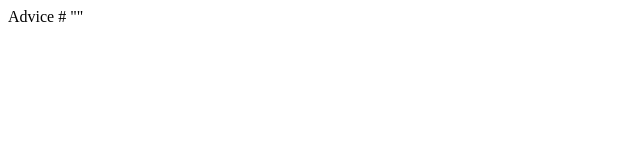
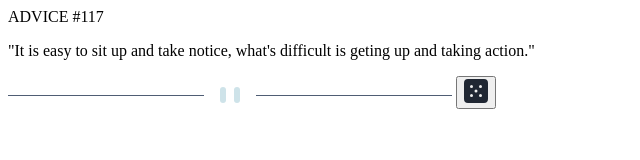
Before and after one commit to jovan-stojkovic/advice-generator-app-main, a plain HTML site: page index.html in a window 1280 px wide. Shown: the whole page, without its empty margins (0-640 px from the left). Drawn offline with Linux system fonts and the light colour scheme.

Commit message:
HTML is set

```diff
--- a/index.html
+++ b/index.html
@@ -12,8 +12,14 @@
 </head>
 <body>
 
-  Advice #<!-- Advice ID goes here -->
+  ADVICE #117
 
-  "<!-- Advice text goes here -->"
+  <p class="genereted-advice">
+    "It is easy to sit up and take notice, what's difficult is geting up and taking action."
+  </p>
+  <img src="images/pattern-divider-desktop.svg" alt="">
+  <button>
+    <img src="images/icon-dice.svg" alt="">
+  </button>
 </body>
 </html>
```
